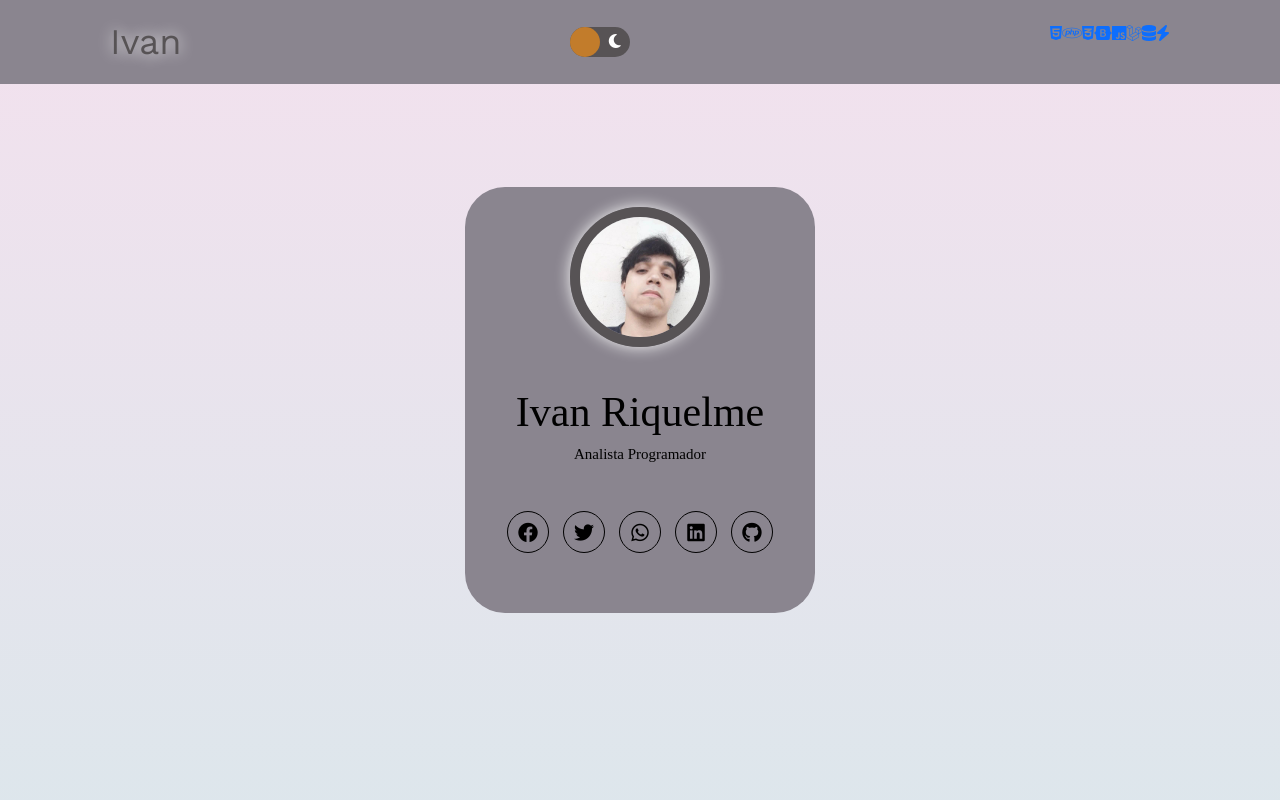
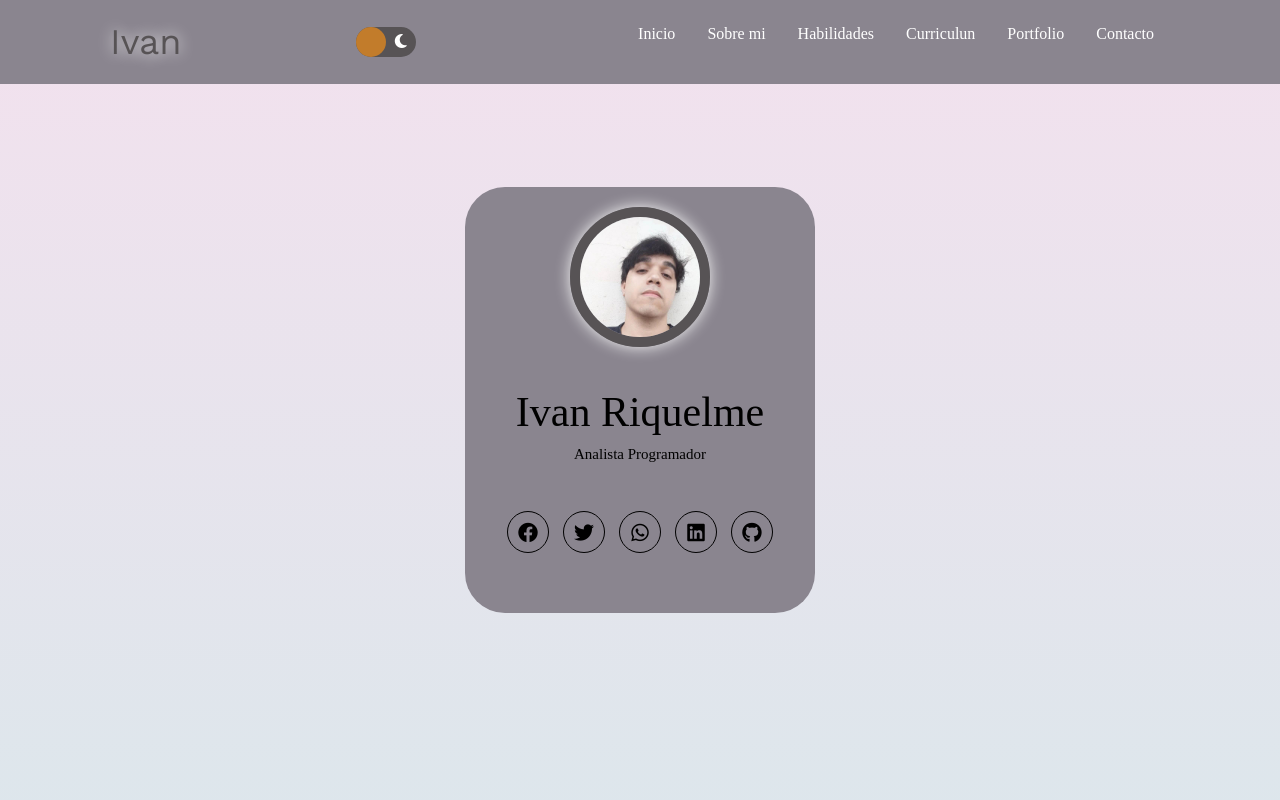
Before and after one commit to Ivanlp96/ivanlp96.github.io, a plain HTML site: page index.html in a window 1280 px wide. Shown: the top 800 px of the page. Drawn offline with nearby package versions, Linux system fonts and the light colour scheme.

Commit message:
Update index.html

```diff
--- a/index.html
+++ b/index.html
@@ -27,15 +27,12 @@
            </button>
             <nav id="nav" class="">
                 <ul>
-                    <a href="#" class="" title="HTML5"><i class="fab fa-html5"></i></a>
-                    <a href="#" class="" title="PHP"><i class="fa-brands fa-php"></i></a>
-                    <a href="#" class="" title="CSS3"><i class="fab fa-css3-alt"></i></a>
-                    <a href="#" class="" title="Bootstrap"><i class="fab fa-bootstrap"></i></a>
-                    <a href="#" class="" title="JavaScript"><i class="fab fa-js"></i></a>
-                    <a href="#" class="" title="Laravel"><i class="fab fa-laravel"></i></a>
-                    <a href="#" class="" title="SQL"><i class="fas fa-database"></i></a>
-                    <a href="#" class="" title="Livewire 3"><i class="fas fa-bolt"></i></a>
-
+                    <li><a href="#inicio" onclick="seleccionar()" >Inicio</a></li>
+                    <li><a href="#sobreMi" onclick="seleccionar()"">Sobre mi</a></li>
+                    <li><a href="#habilidades" onclick="seleccionar()" >Habilidades</a></li>
+                    <li><a href="#curriculum" onclick="seleccionar()" >Curriculun</a></li>
+                    <li><a href="#portfolio" onclick="seleccionar()" >Portfolio</a></li>
+                    <li><a href="#contacto" onclick="seleccionar()" >Contacto</a></li>
                 </ul>
             </nav>
             <div class="nav-responsive" onclick="mostrarOcultarMenu()">
@@ -207,6 +204,18 @@
                         </div>
                     </div>
                 </div>
+            </div>
+             <h2>Herramientas que utilizo</h2>
+            <br><br><br>
+            <div class="container-buttons">
+            <a href="#" class="" title="HTML5"><i class="fab fa-html5"></i></a>
+            <a href="#" class="" title="PHP"><i class="fa-brands fa-php"></i></a>
+            <a href="#" class="" title="CSS3"><i class="fab fa-css3-alt"></i></a>
+            <a href="#" class="" title="Bootstrap"><i class="fab fa-bootstrap"></i></a>
+            <a href="#" class="" title="JavaScript"><i class="fab fa-js"></i></a>
+            <a href="#" class="" title="Laravel"><i class="fab fa-laravel"></i></a>
+            <a href="#" class="" title="SQL"><i class="fas fa-database"></i></a>
+            <a href="#" class="" title="Livewire 3"><i class="fas fa-bolt"></i></a>
             </div>
         </div>
     </section>
```
